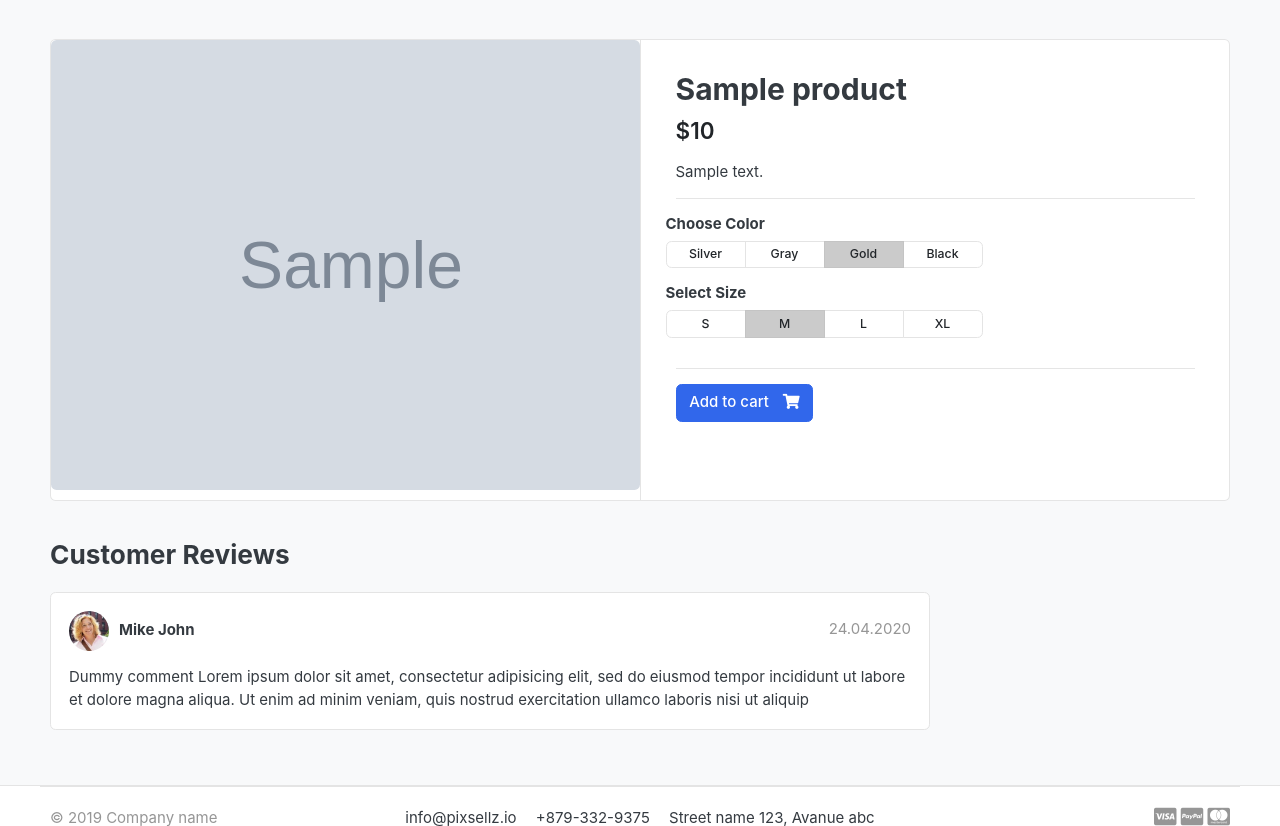
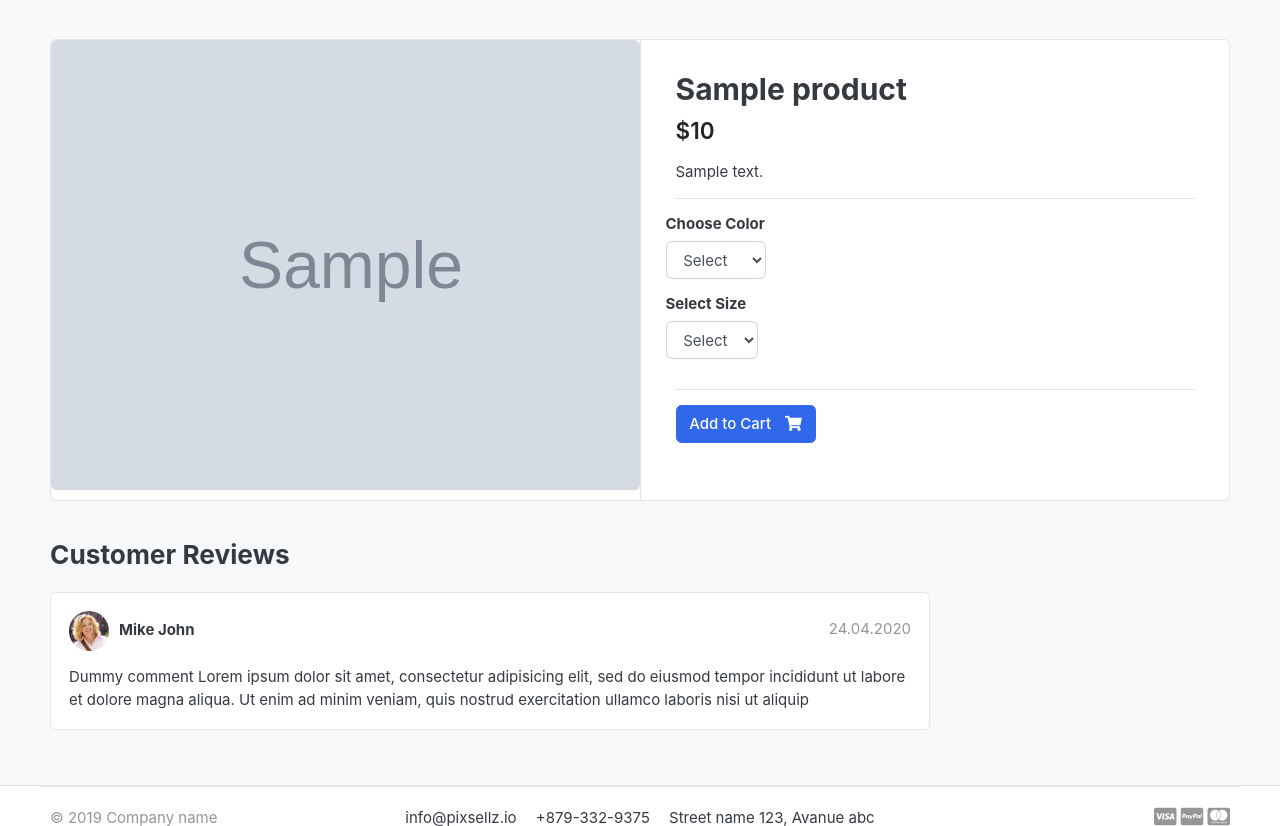
Before and after one commit to karthik-5480/greatkart.karthik, a Django app: template templates/store/product_detail.html in a window 1280 px wide. Shown: the part 119-945 px from the top of the page. Run offline with Django 4.2, Linux system fonts and the light colour scheme; the template is opened without the code that fills it: values that come from a table or form of the project are taken from there, others are empty; tables that the repository leaves empty hold one stand-in row (values such as "Sample post"); grey boxes marked "Sample" are stand-in pictures; some libraries are stand-ins or nearby versions; some web fonts are replaced.

Commit message:
fully functional app2

```diff
--- /dev/null
+++ b/carts/context_processors.py
@@ -0,0 +1,17 @@
+from .models import Cart, Cartitem
+from .views import _cart_id
+
+
+def counter(request):
+    cart_count = 0
+    if 'admin' in request.path:
+        return {}
+    else:
+        try:
+            cart = Cart.objects.filter(cart_id=_cart_id(request))
+            cart_items = Cartitem.objects.all().filter(cart=cart[:1])
+            for cart_item in cart_items:
+                cart_count += cart_item.quantity
+        except Cart.DoesNotExist:
+            cart_count = 0
+    return dict(cart_count=cart_count)
--- a/carts/views.py
+++ b/carts/views.py
@@ -10,6 +10,13 @@ def _cart_id(request):
     return cart
 
 def add_cart(request, product_id):
+    print(request.method=='POST')
+    if request.method == 'POST':
+        color=request.POST['color']
+        size=request.POST['size']
+        print(color,size)
+
+
     product=Product.objects.get(id=product_id)
     try:
         cart=Cart.objects.get(cart_id=_cart_id(request))
--- a/greatkart/settings.py
+++ b/greatkart/settings.py
@@ -67,6 +67,7 @@ TEMPLATES = [
                 'django.contrib.auth.context_processors.auth',
                 'django.contrib.messages.context_processors.messages',
                 'category.context_processors.menu_links',
+                'carts.context_processors.counter',
             ],
         },
     },
--- a/store/models.py
+++ b/store/models.py
@@ -21,3 +21,27 @@ class Product(models.Model):
 
     def __str__(self):
         return self.product_name
+
+class VariationManager(models.Manager):
+    def colors(self):
+        return super(VariationManager, self).filter(variation_category='color', is_active=True)
+
+    def sizes(self):
+        return super(VariationManager, self).filter(variation_category='size', is_active=True)
+
+variation_category_choice = (
+    ('color', 'color'),
+    ('size', 'size'),
+)
+
+class Variation(models.Model):
+    product = models.ForeignKey(Product, on_delete=models.CASCADE)
+    variation_category = models.CharField(max_length=100, choices=variation_category_choice)
+    variation_value     = models.CharField(max_length=100)
+    is_active           = models.BooleanField(default=True)
+    created_date        = models.DateTimeField(auto_now=True)
+
+    objects = VariationManager()
+
+    def __str__(self):
+        return self.variation_value
--- a/store/urls.py
+++ b/store/urls.py
@@ -3,6 +3,7 @@ from . import views
 
 urlpatterns = [
     path('',views.store,name='store'),
-    path('<slug:category_slug>/',views.store,name='products_by_category'),
-    path('<slug:category_slug>/<slug:product_slug>/',views.product_detail,name='product_detail'),
+    path('category/<slug:category_slug>/',views.store,name='products_by_category'),
+    path('category/<slug:category_slug>/<slug:product_slug>/',views.product_detail,name='product_detail'),
+    path('search/',views.search,name='search'),
 ]
--- a/templates/includes/navbar.html
+++ b/templates/includes/navbar.html
@@ -46,9 +46,9 @@
         </div> <!-- col.// -->
         <a href="{% url 'store' %}" class="btn btn-outline-primary">Store</a>
         <div class="col-lg  col-md-6 col-sm-12 col">
-            <form action="#" class="search">
+            <form action="{% url 'search' %}" class="search" method='GET' >
                 <div class="input-group w-100">
-                    <input type="text" class="form-control" style="width:60%;" placeholder="Search">
+                    <input type="text" class="form-control" style="width:60%;" placeholder="Search" name="keyword">
 
                     <div class="input-group-append">
                       <button class="btn btn-primary" type="submit">
@@ -69,7 +69,7 @@
                         </div>
                         <a href="{% url 'cart' %}" class="widget-header pl-3 ml-3">
                             <div class="icon icon-sm rounded-circle border"><i class="fa fa-shopping-cart"></i></div>
-                            <span class="badge badge-pill badge-danger notify">0</span>
+                            <span class="badge badge-pill badge-danger notify">{{ cart_count }}</span>
                         </a>
                     </div> <!-- widgets-wrap.// -->
                 </div> <!-- col.// -->
--- a/templates/store/product_detail.html
+++ b/templates/store/product_detail.html
@@ -17,6 +17,9 @@
     </article> <!-- gallery-wrap .end// -->
             </aside>
             <main class="col-md-6 border-left">
+
+    <form method="POST" action="{% url 'add_cart' single_product.id %}" >
+     {% csrf_token %}
     <article class="content-body">
 
     <h2 class="title">{{ single_product.product_name }}</h2>
@@ -32,50 +35,38 @@
         <div class="row">
             <div class="item-option-select">
                 <h6>Choose Color</h6>
-                <div class="btn-group btn-group-sm btn-group-toggle" data-toggle="buttons">
-                  <label class="btn btn-light">
-                    <input type="radio" name="radio_color"> Silver
-                  </label>
-                  <label class="btn btn-light">
-                    <input type="radio" name="radio_color" > Gray
-                  </label>
-                  <label class="btn btn-light active">
-                    <input type="radio" name="radio_color checked"> Gold
-                  </label>
-                  <label class="btn btn-light">
-                    <input type="radio" name="radio_color"> Black
-                  </label>
-                </div>
+                <select name="color" class="form-control" required>
+                    <option value="" disabled selected >Select</option>
+                    {% for i in single_product.variation_set.colors %}
+                    <option value="{{ i.variation_value | lower }}">{{ i.variation_value | capfirst }}</option>
+                    {% endfor %}
+                </select>
             </div>
         </div> <!-- row.// -->
         <div class="row">
             <div class="item-option-select">
                 <h6>Select Size</h6>
-                <div class="btn-group btn-group-sm btn-group-toggle" data-toggle="buttons">
-                  <label class="btn btn-light">
-                    <input type="radio" name="radio_color"> S
-                  </label>
-                  <label class="btn btn-light active">
-                    <input type="radio" name="radio_color" checked> M
-                  </label>
-                  <label class="btn btn-light">
-                    <input type="radio" name="radio_color"> L
-                  </label>
-                  <label class="btn btn-light">
-                    <input type="radio" name="radio_color"> XL
-                  </label>
-                </div>
+                <select name="size" class="form-control" required>
+                    <option value="" disabled selected >Select</option>
+                    {% for i in single_product.variation_set.sizes %}
+                    <option value="{{ i.variation_value | lower }}">{{ i.variation_value | capfirst }}</option>
+                    {% endfor %}
+                </select>
             </div>
         </div> <!-- row.// -->
         <hr>
         {% if single_product.stock <= 0 %}
         <h5 class="text-danger">Out of Stock</h5>
         {% else %}
-
-        <a href="{% url 'add_cart' single_product.id %}" class="btn  btn-primary"> <span class="text">Add to cart</span> <i class="fas fa-shopping-cart"></i>  </a>
-
+        {% if in_cart %}
+        <a href="#" class="btn  btn-success"> <span class="text">Added to Cart</span> <i class="fas fa-check"></i>  </a>
+        <a href="{% url 'cart' %}" class="btn  btn-primary"> <span class="text">View Cart</span> <i class="fas fa-eye"></i>  </a>
+        {% else %}
+        <button type="submit" class="btn  btn-primary"> <span class="text">Add to Cart</span> <i class="fas fa-shopping-cart"></i>  </button>
+        {% endif %}
         {% endif %}
     </article> <!-- product-info-aside .// -->
+  </form>
             </main> <!-- col.// -->
         </div> <!-- row.// -->
     </div> <!-- card.// -->
```
Also changed, not shown: store/admin.py (+9 -1 lines), store/views.py (+27 -4 lines), templates/store/store.html (+35 -9 lines), store/migrations/0002_variation.py (added), store/migrations/0003_delete_variation.py (added), store/migrations/0004_variation.py (added).
